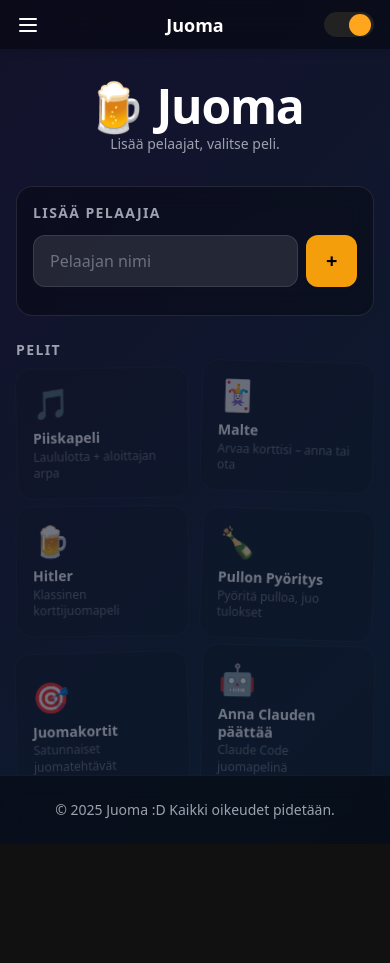
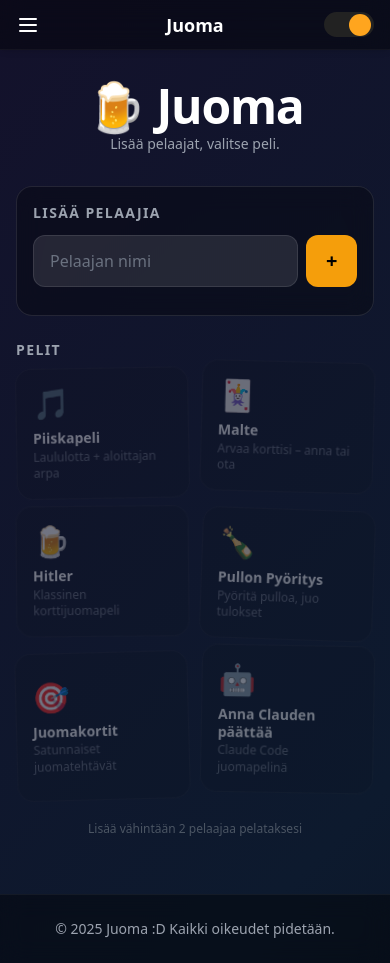
Before and after one commit to leotamminen/juoma, a Next.js app: page / in a window 390 px wide. Before the commit the page ends 844 px from the top, so only its background shows below. Built offline with nearby package versions, Linux system fonts and the light colour scheme.

Commit message:
UI fixes
more natural scroll on mobile, footer laways at bottom.

```diff
--- a/src/layouts/MainLayout.tsx
+++ b/src/layouts/MainLayout.tsx
@@ -4,16 +4,16 @@ import AnimatedBackground from "@/components/AnimatedBackground";
 
 const MainLayout = ({ children }: { children: React.ReactNode }) => {
   return (
-    <div className="layout flex flex-col h-dvh">
+    <div className="layout flex flex-col min-h-dvh">
       <AnimatedBackground />
 
-      <header className="shrink-0 bg-black/40 backdrop-blur-md text-white border-b border-white/5">
+      <header className="sticky top-0 z-10 bg-black/40 backdrop-blur-md text-white border-b border-white/5">
         <Navbar />
       </header>
 
-      <main className="flex-1 overflow-y-auto">{children}</main>
+      <main className="flex-1">{children}</main>
 
-      <footer className="shrink-0 bg-black/40 backdrop-blur-md text-white border-t border-white/5">
+      <footer className="bg-black/40 backdrop-blur-md text-white border-t border-white/5">
         <Footer />
       </footer>
     </div>
```
